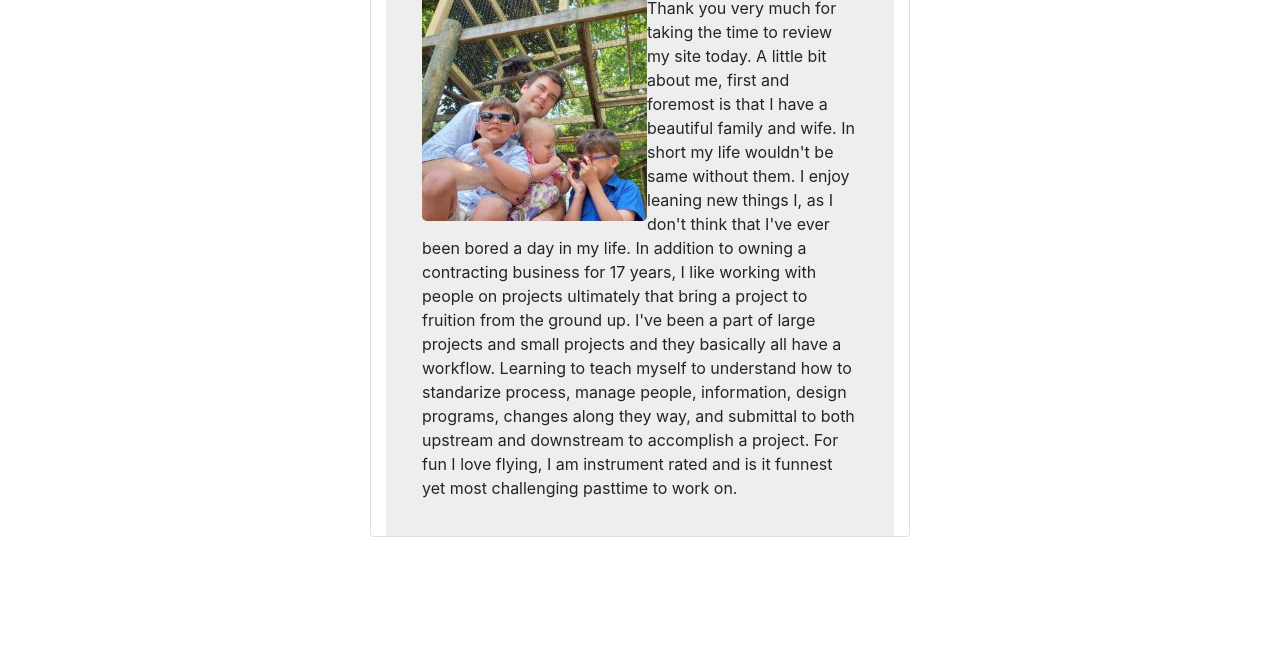
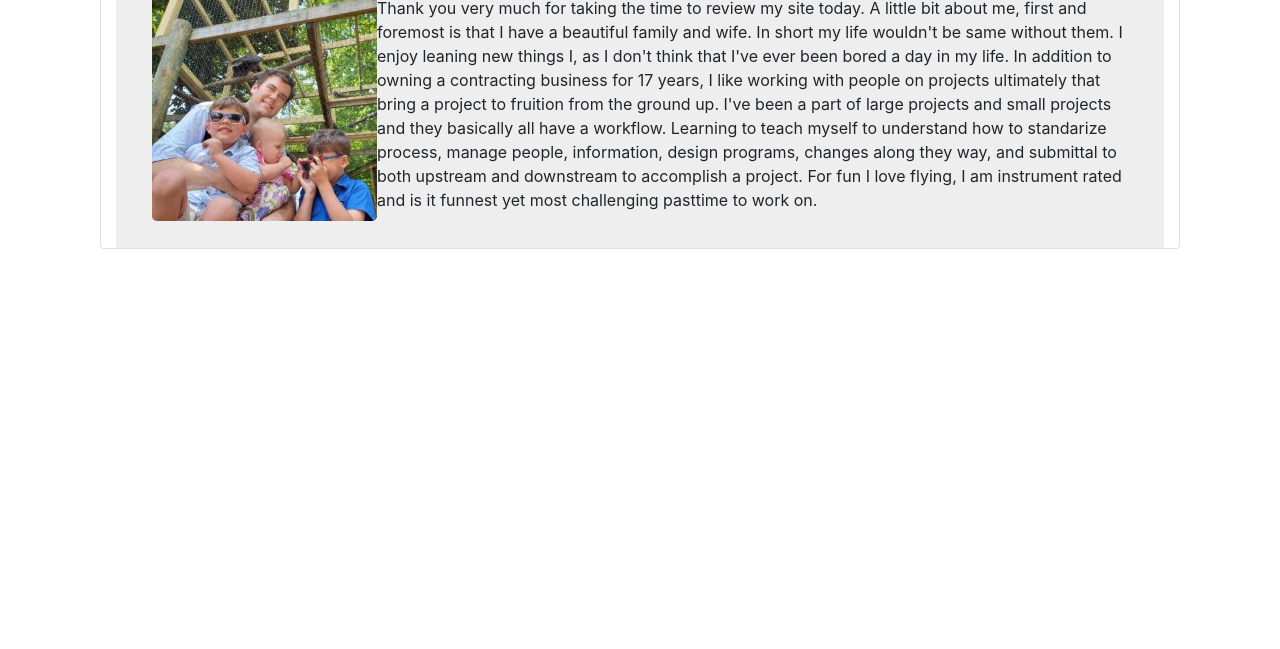
Before and after one commit to easyacres/hw2_200623, a plain HTML site: page index.html in a window 1280 px wide. Shown: the part 151-800 px from the top of the page. Drawn offline with nearby package versions, Linux system fonts and the light colour scheme.

Commit message:
reconfirm mod accepted

```diff
--- a/index.html
+++ b/index.html
@@ -40,7 +40,7 @@
         </nav>
         <!-- End Nav -->
         <div class="container">
-            <div class="card col-6 mx-auto" style="width:auto;">
+            <div class="card col-12 mx-auto" style="width:auto;">
                 <div class="w-auto p-3" style="background-color: #eee;">
                     <!-- <h2 class="mx-auto">About Me</h2> -->
                     <div class="card-body">
@@ -56,7 +56,7 @@
             </div>
         </div>
 
-    </div class="container-fluid">
+    </div>
 
 
     <!-- Optional JavaScript -->
```
